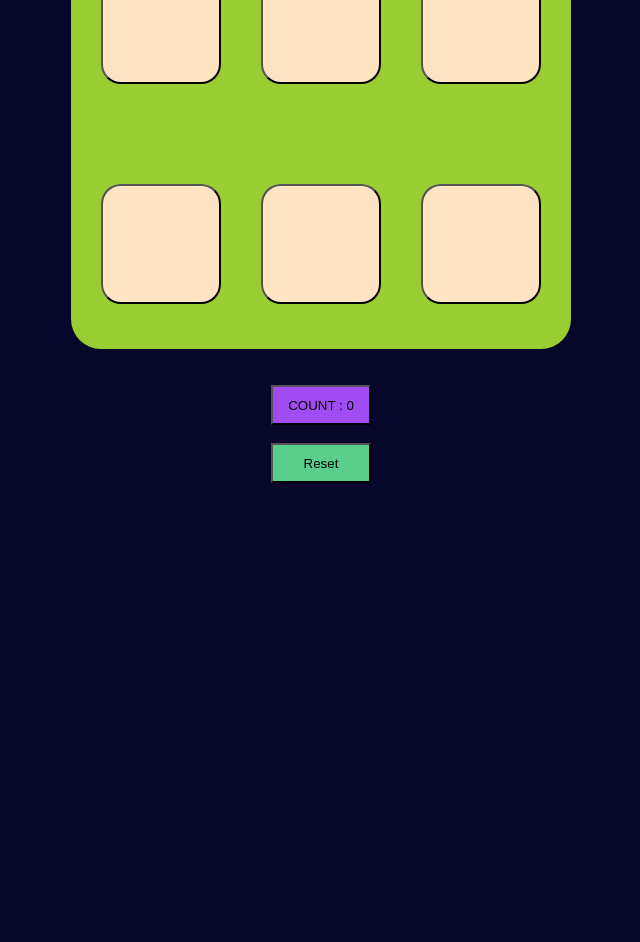
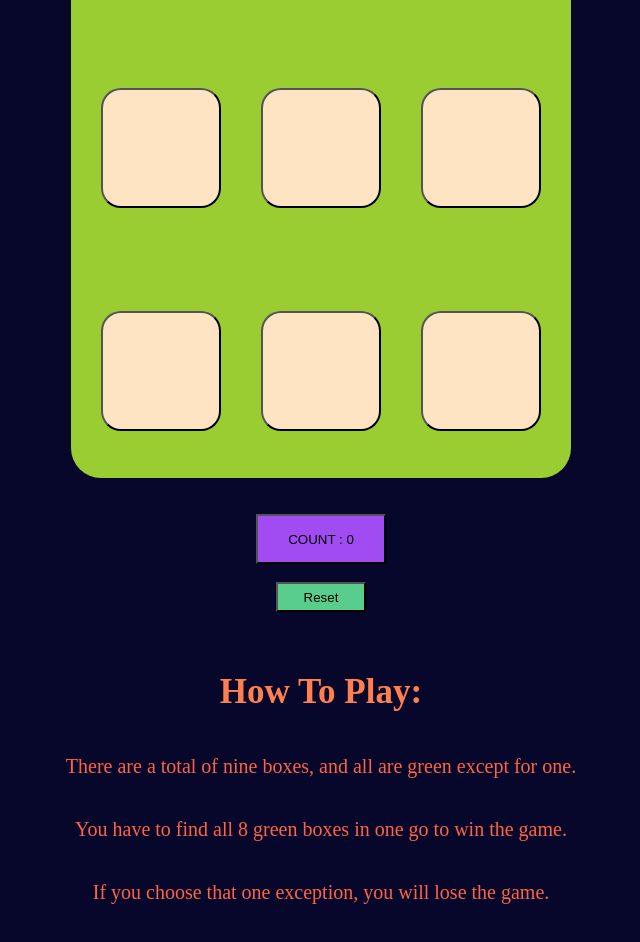
Before and after one commit to Abi04nash/Button-Bash, a plain HTML site: page index.html in a window 1280 px wide. Shown: the part 518-1460 px from the top of the page, without its empty margins (319-959 px from the left). Before the commit the page ends 1056 px from the top, so only its background shows below. Drawn offline with Linux system fonts and the light colour scheme.

Commit message:
first commit

```diff
--- a/index.html
+++ b/index.html
@@ -6,7 +6,7 @@
     <title>Document</title>
     <style>
         body{
-            height: 130vh;
+            height: 200vh;
 
             background-color: rgb(7, 7, 43);
             display: flex;
@@ -16,7 +16,7 @@
         }
 
         .big{
-            height: 650px;
+            height: 660px;
             width: 500px;
             background-color:yellowgreen;
             display: flex;
@@ -54,13 +54,21 @@
         }
         .btn{
             background-color: rgb(161, 75, 242);
-            height: 40px;
-            width: 100px;
+            height: 50px;
+            width: 130px;
         }
         .bt{
             background-color: rgb(88, 205, 140);
-            height: 40px;
-            width: 100px;
+            height: 30px;
+            width: 90px;
+        }
+        .how{
+            font-size:35px ;
+            color:coral;
+        }
+        .des{
+            font-size: 20px;
+            color: tomato;
         }
         @media (max-width: 768px){
             body{
@@ -82,6 +90,10 @@
                 height: 63px;
                 width: 63px;
                 scale: 1;
+            }
+            .des{
+            font-size: 15px;
+            color: tomato;
         }
         }
     </style>
@@ -106,6 +118,13 @@
         <button class="btn">COUNT : 0</button>
         <br>
         <button class="bt">Reset</button>
+        <br>
+        <br>
+
+        <h1 class="how">How To Play:</h1>
+        <p class="des">There are a total of nine boxes, and all are green except for one.</p>
+        <p class="des">You have to find all 8 green boxes in one go to win the game.</p>
+        <p class="des">If you choose that one exception, you will lose the game.</p>
 
 
 
@@ -130,7 +149,7 @@
                 small.disabled = true;
 
                 console.log("mode : ",mode);
-                if(mode===8){
+                if(mode===8 && m.disabled === false){
                     console.log("chal na");
 
                     alert("Congratulation");
```
